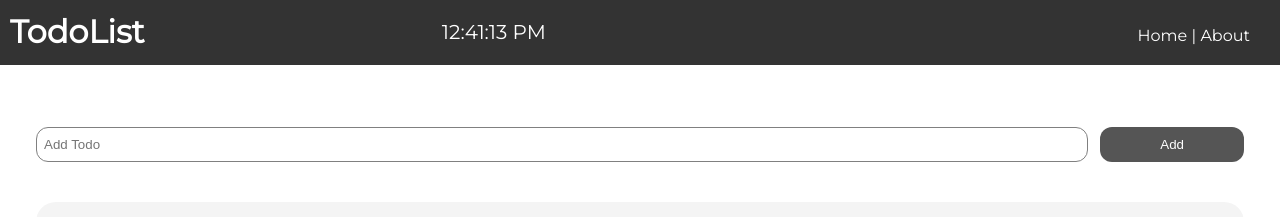
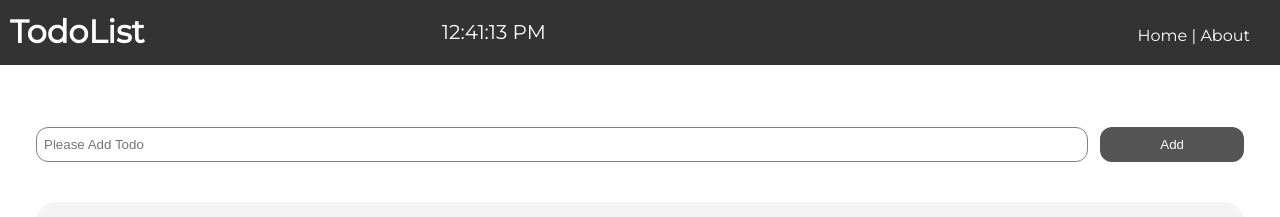
Before and after one commit to sammy-code98/react-todo, a React (Create React App) app: page / in a window 1280 px wide. Shown: the top 217 px of the page. Built offline with nearby package versions, Linux system fonts and the light colour scheme.

Commit message:
prevent submission of empty imput

```diff
--- a/src/App.css
+++ b/src/App.css
@@ -24,6 +24,10 @@ a {
 	color: #fff;
 	padding: 10px 20px;
 	cursor: pointer;
+	outline: none;
+}
+.btn:focus{
+	outline: none;
 }
 .btn:hover {
 	background: #666;
--- a/src/components/AddTodo.js
+++ b/src/components/AddTodo.js
@@ -1,36 +1,57 @@
-import React, { Component } from 'react'
+import React, { Component } from "react";
 export class AddTodo extends Component {
   state = {
-        title: ''
-    }
-    onChange = (e) => this.setState({ [e.target.name]: e.target.value })
+    title: "",
+  };
+  onChange = (e) => this.setState({ [e.target.name]: e.target.value });
   onSubmit = (e) => {
     // console.log('submited');
-        e.preventDefault()
+    e.preventDefault();
 
+    if (this.state.title !== "") {
+      this.props.addTodo(this.state.title);
+    }
     // pass the addTodo mthd as props to the app comp
-        this.props.addTodo(this.state.title)
     // this clears the input filed after submit
-        this.setState({ title: '' })
-    }
+    this.setState({ title: "" });
+  };
   render() {
     return (
-            <form onSubmit={this.onSubmit} style={{ display: 'flex', padding:'20px'  }}>
+      <form
+        onSubmit={this.onSubmit}
+        style={{ display: "flex", padding: "20px" }}
+      >
         <input
           type="text"
           name="title"
-                    placeholder="Add Todo"
-
+          placeholder="Please Add Todo"
           value={this.state.title}
-                    style={{ outline: 'none', flex: '10', padding: '2px  7px',marginRight:'12px', marginTop: '20px', border:'1px solid  grey', borderRadius: '12px' }}
+          style={{
+            outline: "none",
+            flex: "10",
+            padding: "2px  7px",
+            marginRight: "12px",
+            marginTop: "20px",
+            border: "1px solid  grey",
+            borderRadius: "12px",
+          }}
           onChange={this.onChange}
+        />{" "}
+        <input
+          type="submit"
+          value="Add"
+          className="btn"
+          style={{
+            outline: "none",
+            flex: "1",
+            marginTop: "20px",
+            borderRadius: "12px",
+            font: "10px",
+          }}
         />
-                {' '}
-                <input type="submit" value="Add" className="btn" style={{ outline: 'none', flex: '1', marginTop: '20px', borderRadius: '12px', font: '10px' }} />
       </form>
-
-        )
+    );
   }
 }
 
-export default AddTodo
+export default AddTodo;
```
Also changed, not shown: 1 other file (tests, documents, lock files or other folders). Lines whose indentation alone changed are shown as unchanged.
